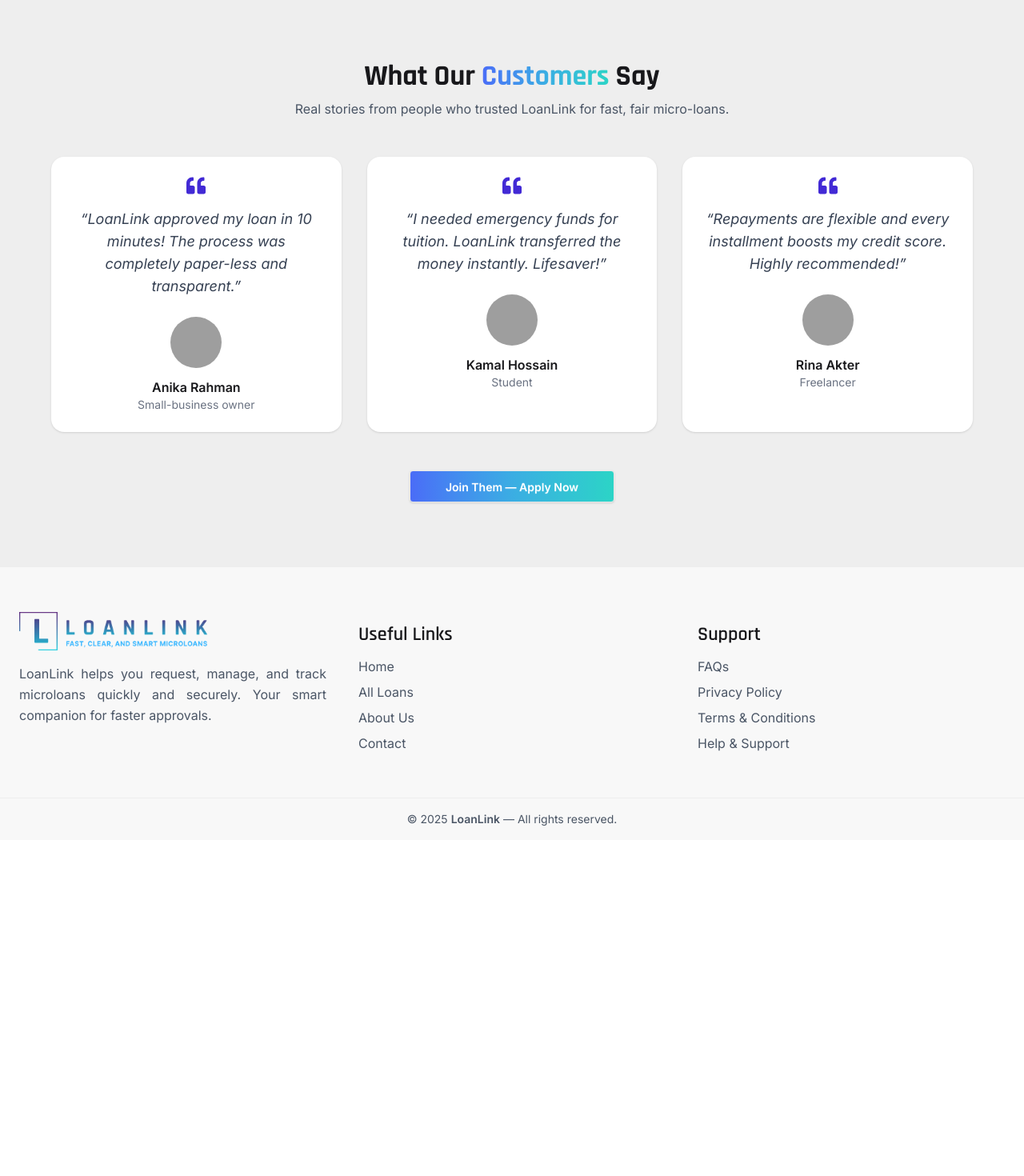
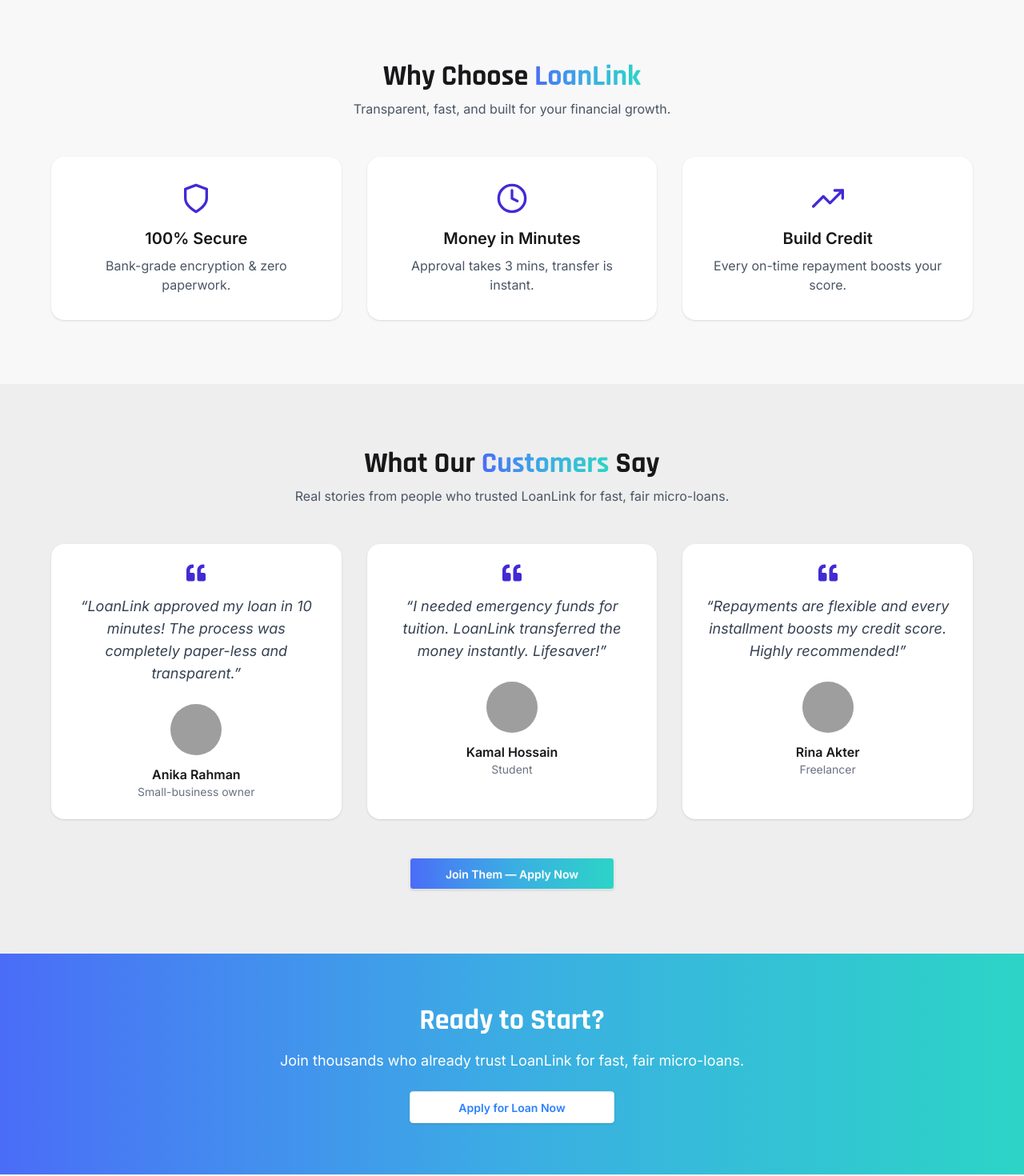
Before and after one commit to saifurrahmanctg/loanlink-client, a React (Vite) app: page / in a window 1280 px wide. Shown: the part 1140-2610 px from the top of the page at 80% size. Before the commit the page ends 2190 px from the top, so only its background shows below. Built offline with nearby package versions, Linux system fonts and the light colour scheme; no server answers; grey boxes are pictures that could not be loaded.

Commit message:
Added Why choose us and subscription sections in home page

```diff
--- /dev/null
+++ b/src/Components/HomePage/CTABanner.jsx
@@ -0,0 +1,36 @@
+import { motion } from "framer-motion";
+import { Link } from "react-router";
+
+const fadeUp = {
+  hidden: { opacity: 0, y: 40 },
+  visible: { opacity: 1, y: 0, transition: { duration: 0.6, ease: "easeOut" } },
+};
+
+export default function CTABanner() {
+  return (
+    <section className="py-16 px-6 bg-gradient text-white">
+      <div className="max-w-4xl mx-auto text-center">
+        <motion.div
+          initial="hidden"
+          whileInView="visible"
+          viewport={{ once: true }}
+          variants={fadeUp}
+        >
+          <h2 className="font-rajdhani text-3xl md:text-4xl font-bold mb-4">
+            Ready to Start?
+          </h2>
+          <p className="text-lg mb-6">
+            Join thousands who already trust LoanLink for fast, fair
+            micro-loans.
+          </p>
+          <Link
+            to="/apply-loan"
+            className="btn bg-base-100 text-blue-500 btn-wide px-8 py-3 rounded shadow hover:shadow-xl transition"
+          >
+            Apply for Loan Now
+          </Link>
+        </motion.div>
+      </div>
+    </section>
+  );
+}
--- /dev/null
+++ b/src/Components/HomePage/WhyChoose.jsx
@@ -0,0 +1,65 @@
+import { motion } from "framer-motion";
+import { FiShield, FiClock, FiTrendingUp } from "react-icons/fi";
+
+const features = [
+  {
+    icon: <FiShield className="w-10 h-10" />,
+    title: "100% Secure",
+    desc: "Bank-grade encryption & zero paperwork.",
+  },
+  {
+    icon: <FiClock className="w-10 h-10" />,
+    title: "Money in Minutes",
+    desc: "Approval takes 3 mins, transfer is instant.",
+  },
+  {
+    icon: <FiTrendingUp className="w-10 h-10" />,
+    title: "Build Credit",
+    desc: "Every on-time repayment boosts your score.",
+  },
+];
+
+const fadeUp = {
+  hidden: { opacity: 0, y: 40 },
+  visible: { opacity: 1, y: 0, transition: { duration: 0.6, ease: "easeOut" } },
+};
+
+export default function WhyChoose() {
+  return (
+    <section className="py-20 px-6 bg-base-200">
+      <div className="max-w-6xl mx-auto text-center">
+        <motion.div
+          initial="hidden"
+          whileInView="visible"
+          viewport={{ once: true }}
+          variants={fadeUp}
+        >
+          <h2 className="font-rajdhani text-4xl font-bold mb-2">
+            Why Choose <span className="text-gradient">LoanLink</span>
+          </h2>
+          <p className="text-gray-600 max-w-2xl mx-auto mb-12">
+            Transparent, fast, and built for your financial growth.
+          </p>
+        </motion.div>
+
+        <div className="grid md:grid-cols-3 gap-8">
+          {features.map((f, i) => (
+            <motion.div
+              key={i}
+              initial="hidden"
+              whileInView="visible"
+              viewport={{ once: true }}
+              variants={fadeUp}
+              custom={i}
+              className="card bg-base-100 shadow p-8 rounded-2xl text-center"
+            >
+              <div className="text-primary mx-auto mb-4">{f.icon}</div>
+              <h3 className="text-xl font-semibold mb-2">{f.title}</h3>
+              <p className="text-gray-600">{f.desc}</p>
+            </motion.div>
+          ))}
+        </div>
+      </div>
+    </section>
+  );
+}
--- a/src/pages/HomePage.jsx
+++ b/src/pages/HomePage.jsx
@@ -2,13 +2,17 @@ import React from "react";
 import HeroBanner from "../Components/HomePage/HeroBanner";
 import HowItWorks from "../Components/HomePage/HowItWorks";
 import CustomerFeedback from "../Components/HomePage/CustomerFeedback";
+import WhyChoose from "../Components/HomePage/WhyChoose";
+import CTABanner from "../Components/HomePage/CTABanner";
 
 const HomePage = () => {
   return (
     <div className="bg-base-100">
       <HeroBanner />
       <HowItWorks />
+      <WhyChoose />
       <CustomerFeedback />
+      <CTABanner />
     </div>
   );
 };
```
